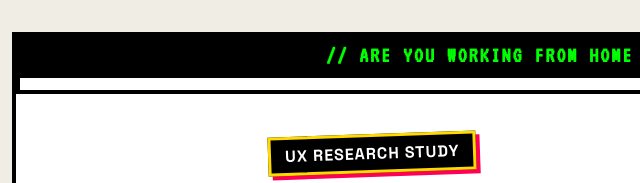
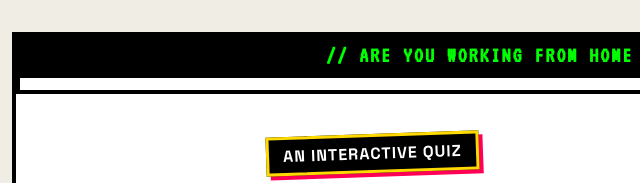
Before and after one commit to dakshvasu/Bed-Report, a plain HTML site: page index.html in a window 1280 px wide. Shown: the top 183 px of the page, 268-908 px from the left. Drawn offline with nearby package versions, Linux system fonts and the light colour scheme.

Commit message:
Change tag text from 'UX RESEARCH STUDY' to 'AN INTERACTIVE QUIZ'

```diff
--- a/index.html
+++ b/index.html
@@ -214,7 +214,7 @@ body.segment-senior #result-title{color:#C4522A;text-shadow:3px 3px 0px #1C1C1C;
 
     <div id="screen-entry" class="screen active" style="text-align:center">
       <div class="entry-header">
-        <div class="tag" style="background:#000; color:#fff; font-family: 'Space Grotesk', sans-serif;">UX RESEARCH STUDY</div>
+        <div class="tag" style="background:#000; color:#fff; font-family: 'Space Grotesk', sans-serif;">AN INTERACTIVE QUIZ</div>
         <h1>THE BED<br>REPORT</h1>
         <div class="entry-sub">Are you working from home, or living at work?</div>
       </div>
```
